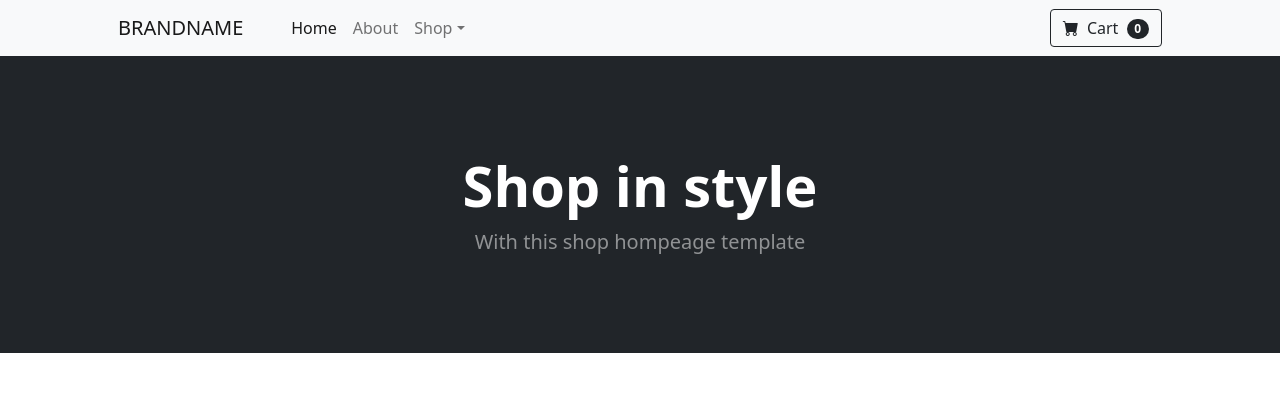
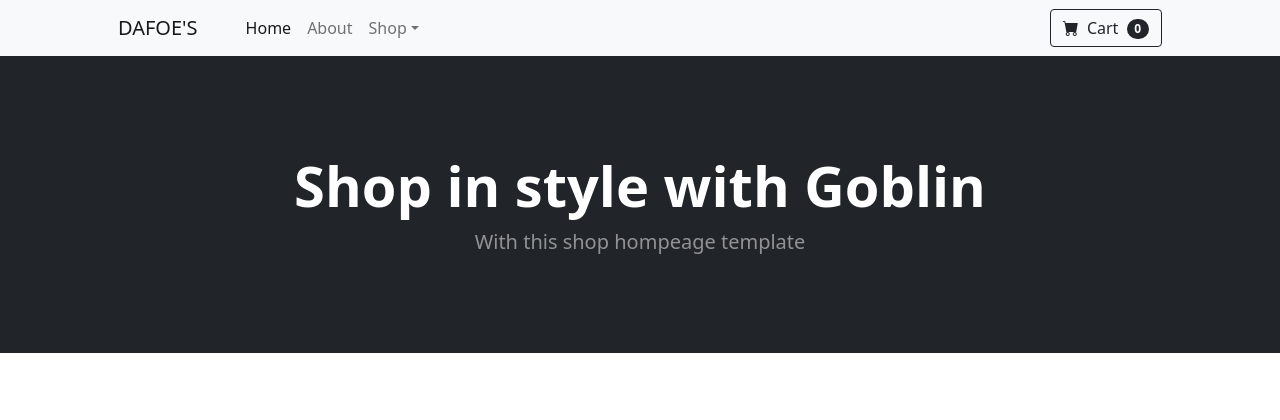
Before and after one commit to Leviathat/drf-shop, a Django app: page / in a window 1280 px wide. Shown: the top 420 px of the page. Run offline with Django 4.2, Linux system fonts and the light colour scheme; data comes from the database, SQL or seed files in the repository; both versions use the stored data as it was after the commit; data that the repository does not hold is empty; some libraries are stand-ins or nearby versions.

Commit message:
Willem Dafoe's drip x OSCORP

```diff
--- a/templates/base_frames/base.html
+++ b/templates/base_frames/base.html
@@ -9,6 +9,7 @@
 
     {% endblock title %}
     <script src="{% static 'js/csrf.js' %}"></script>
+
     {% block head_scripts %}
     {% endblock head_scripts %}
 
@@ -18,8 +19,10 @@
 </head>
 <body>
 
-<!-- Navigation-->
 {% include 'base_frames/header.html' %}
+
+{#<iframe src="{% static 'mp3/y2mate.com - If Playboi Cartis Cancun was on the Sega Genesis INSTRUMENTAL.mp3' %}" width="0" height="0" allowfullscreen frameborder="0"></iframe>#}
+
 
 {% block content %}
 
@@ -30,5 +33,7 @@
 {% endblock any_js %}
 
 {% include 'base_frames/footer.html' %}
+
+<!-- Navigation-->
 </body>
 </html>
--- a/templates/base_frames/header.html
+++ b/templates/base_frames/header.html
@@ -1,6 +1,6 @@
 <nav class="navbar navbar-expand-lg navbar-light bg-light">
     <div class="container px-4 px-lg-5">
-        <a class="navbar-brand" href="{% url 'home' %}">BRANDNAME</a>
+        <a class="navbar-brand" href="{% url 'home' %}">DAFOE'S</a>
         <button class="navbar-toggler" type="button" data-bs-toggle="collapse" data-bs-target="#navbarSupportedContent"
                 aria-controls="navbarSupportedContent" aria-expanded="false" aria-label="Toggle navigation"><span
                 class="navbar-toggler-icon"></span></button>
--- a/templates/index.html
+++ b/templates/index.html
@@ -1,7 +1,7 @@
 {% extends 'base_frames/base.html' %}
 {% load static %}
 {% block title %}
-    <title>Store</title>
+    <title>Dafoe's shop</title>
 {% endblock title %}
 
 {% block head_scripts %}
@@ -19,12 +19,15 @@
 {% endblock head_scripts %}
 
 {% block content %}
-
+    <audio controls autoplay hidden loop id="willem">
+        <source src="{% static 'mp3/y2mate.com - If Playboi Cartis Cancun was on the Sega Genesis INSTRUMENTAL.mp3' %}"
+                type="audio/mpeg">
+    </audio>
     <!-- Header-->
     <header class="bg-dark py-5">
         <div class="container px-4 px-lg-5 my-5">
             <div class="text-center text-white">
-                <h1 class="display-4 fw-bolder">Shop in style</h1>
+                <h1 class="display-4 fw-bolder">Shop in style with Goblin</h1>
                 <p class="lead fw-normal text-white-50 mb-0">With this shop hompeage template</p>
             </div>
         </div>
@@ -47,12 +50,10 @@
     <script src="{% static 'js/store.js' %}"></script>
     <script src="{% static 'js/cart.js' %}"></script>
     <script type="text/javascript">
-
         window.onload = function () {
             get_products();
-            get_cart_total()
-        }
-
+            get_cart_total();
+        };
     </script>
 
 {% endblock any_js %}
```
Also changed, not shown: templates/make_order.html (+11 -6 lines), db.sqlite3, 2 other files.
